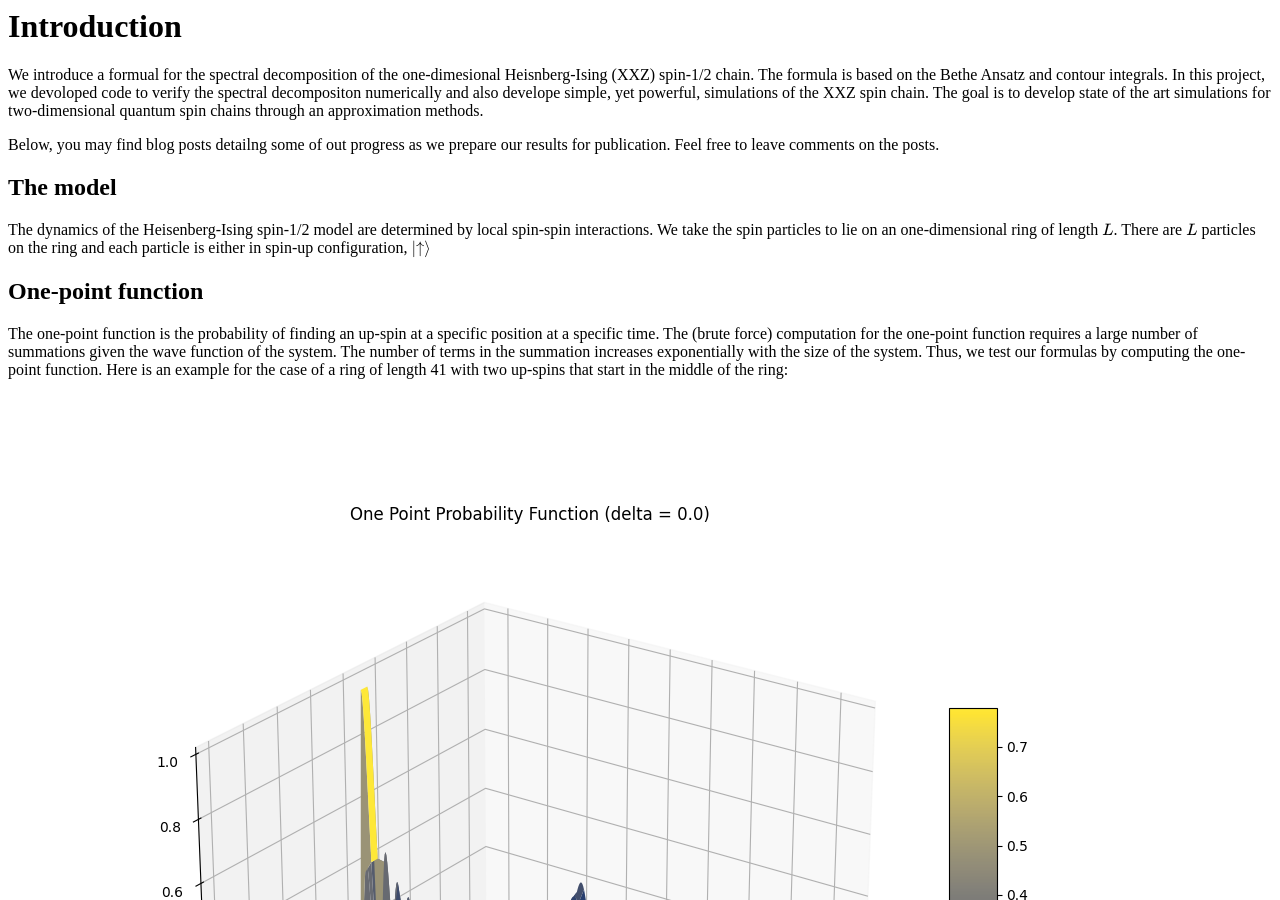
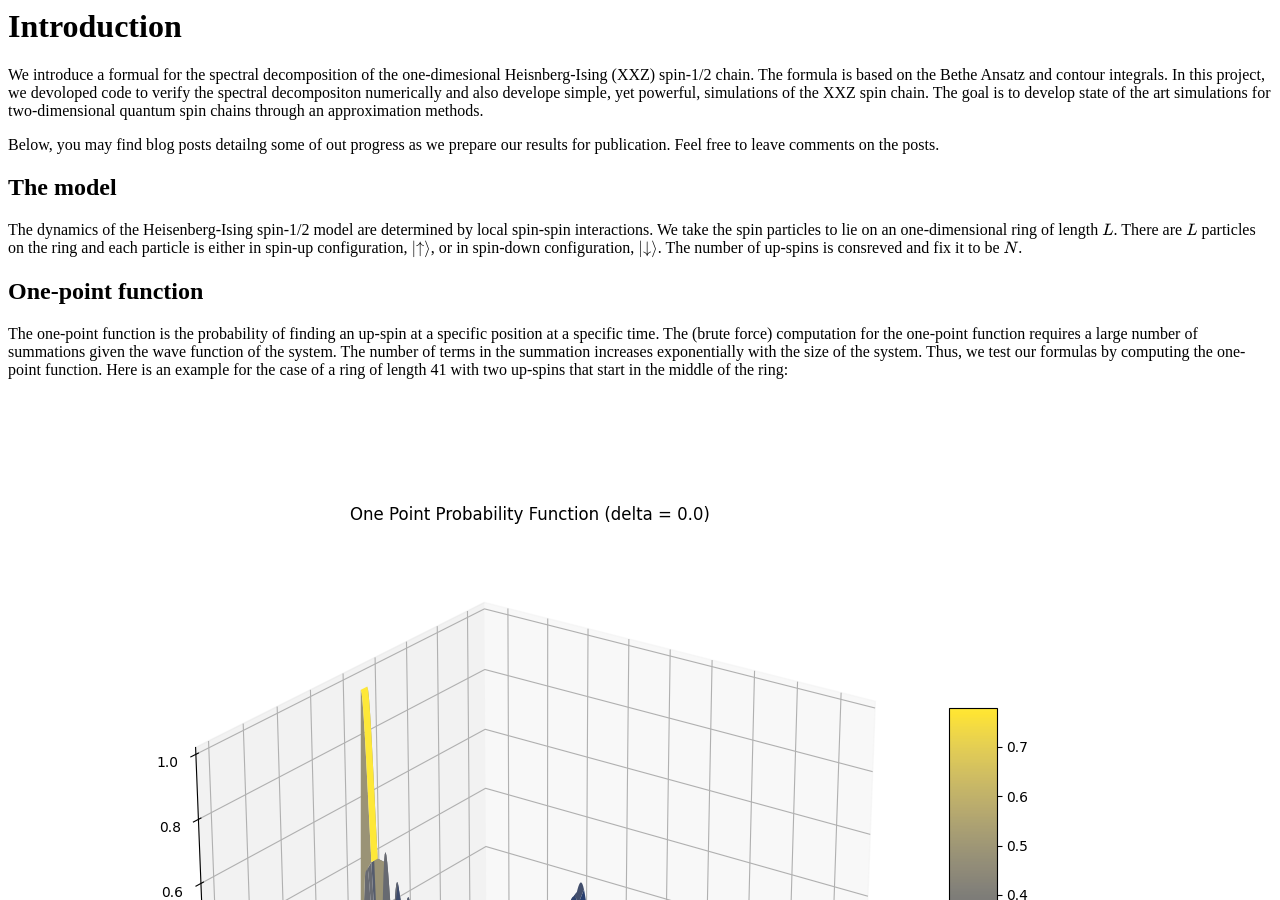
Before and after one commit to asaenz16/URSA23, a Jekyll site: the page built from index.md, in a window 1280 px wide and 900 px high. Built offline with Jekyll 4.4.1, drawn with Linux system fonts in a browser that asks for light colours; formulas are drawn with MathJax 3.

Commit message:
Update index.md

```diff
--- a/index.md
+++ b/index.md
@@ -10,7 +10,7 @@ Below, you may find blog posts detailng some of out progress as we prepare our r
 
 ## The model
 
-The dynamics of the Heisenberg-Ising spin-1/2 model are determined by local spin-spin interactions. We take the spin particles to lie on an one-dimensional ring of length $$L$$. There are $$L$$ particles on the ring and each particle is either in spin-up configuration, $$\mid \uparrow\rangle$$
+The dynamics of the Heisenberg-Ising spin-1/2 model are determined by local spin-spin interactions. We take the spin particles to lie on an one-dimensional ring of length $$L$$. There are $$L$$ particles on the ring and each particle is either in spin-up configuration, $$\mid \uparrow\rangle$$, or in spin-down configuration, $$\mid \downarrow \rangle$$. The number of up-spins is consreved and fix it to be $$N$$.
 
 ## One-point function
 
```
